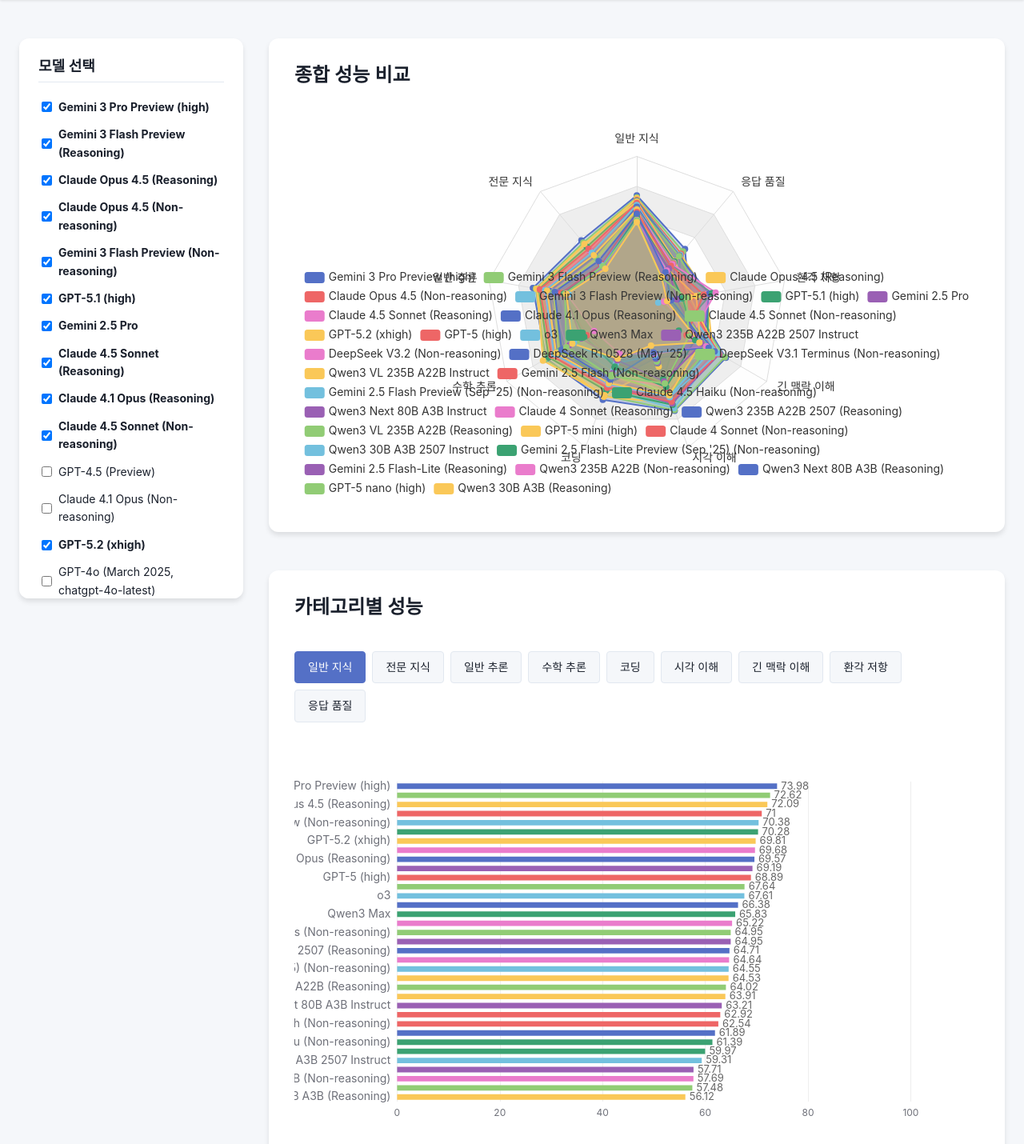
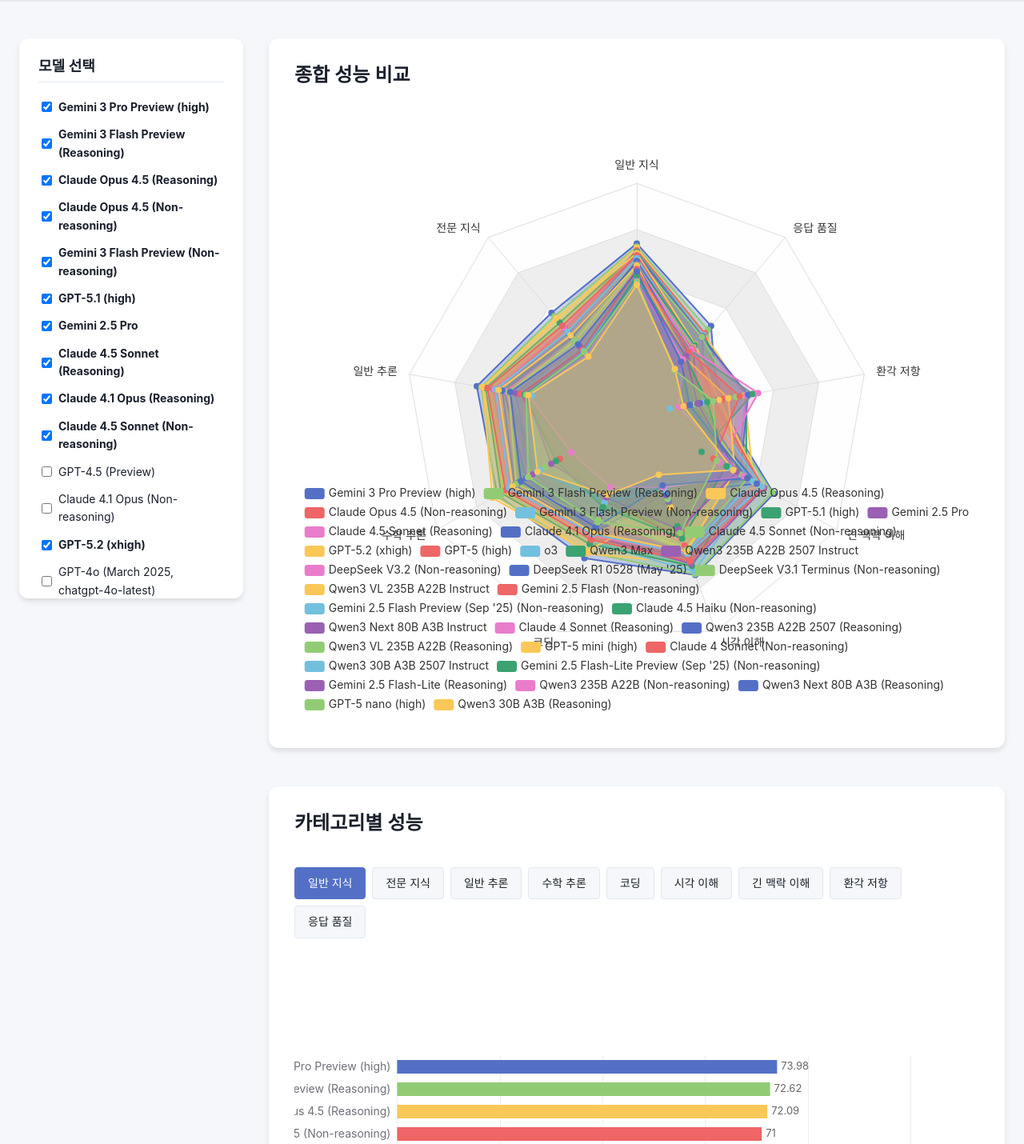
Before and after one commit to hehee9/Easy-LLM-Score, a plain HTML site: page index.html in a window 1280 px wide. Shown: the part 140-1570 px from the top of the page at 80% size. Drawn offline with nearby package versions, Linux system fonts and the light colour scheme.

Commit message:
높이 동적 조절

```diff
--- a/css/layout.css
+++ b/css/layout.css
@@ -130,8 +130,8 @@
 
 .chart {
     width: 100%;
-    height: var(--chart-height);
     min-height: 400px;
+    /* height는 JavaScript에서 동적으로 설정 */
 }
 
 /* 차트 컨트롤 (카테고리 탭) */
--- a/js/chart-bar.js
+++ b/js/chart-bar.js
@@ -5,6 +5,23 @@
  */
 
 import { CATEGORIES, CHART_CONFIG, getModelColor } from './config.js';
+
+// 바 차트 동적 높이 설정
+const BAR_HEIGHT_PER_MODEL = 35;  // 모델당 높이 (px)
+const MIN_BAR_CHART_HEIGHT = 400;
+const MAX_BAR_CHART_HEIGHT = 1500;
+
+/**
+ * @description 모델 수에 따른 바 차트 높이 계산
+ * @param {number} modelCount 모델 수
+ * @returns {number} 차트 높이 (px)
+ */
+function calculateBarChartHeight(modelCount) {
+    return Math.min(
+        MAX_BAR_CHART_HEIGHT,
+        Math.max(MIN_BAR_CHART_HEIGHT, modelCount * BAR_HEIGHT_PER_MODEL)
+    );
+}
 
 /**
  * @description 막대 그래프 렌더링
@@ -20,6 +37,10 @@
       console.error(`컨테이너를 찾을 수 없습니다: ${containerId}`);
       return null;
     }
+
+    // 동적 높이 설정
+    const chartHeight = calculateBarChartHeight(models.length);
+    container.style.height = `${chartHeight}px`;
 
     // ECharts 인스턴스 초기화
     const chart = echarts.init(container);
@@ -169,6 +190,14 @@
 export function updateBarChart(chart, models, categoryId) {
     if (!chart) return;
 
+    // 동적 높이 업데이트
+    const container = chart.getDom();
+    if (container) {
+        const chartHeight = calculateBarChartHeight(models.length);
+        container.style.height = `${chartHeight}px`;
+        chart.resize();
+    }
+
     // 카테고리 정보
     const category = CATEGORIES.find(cat => cat.id === categoryId);
     const categoryName = category ? category.name : categoryId;
--- a/js/chart-radar.js
+++ b/js/chart-radar.js
@@ -5,6 +5,23 @@
  */
 
 import { getActiveCategories, normalizeScore, CHART_COLORS, CHART_CONFIG } from './config.js';
+
+// 레이더 차트 동적 높이 설정
+const RADAR_BASE_HEIGHT = 500;
+const LEGEND_HEIGHT_PER_ROW = 30;  // 범례 줄당 높이 (px)
+const MODELS_PER_ROW = 3;  // 범례 한 줄에 표시되는 모델 수 (추정)
+
+/**
+ * @description 모델 수에 따른 레이더 차트 높이 계산
+ * @param {number} modelCount 모델 수
+ * @returns {number} 차트 높이 (px)
+ */
+function calculateRadarChartHeight(modelCount) {
+    const legendRows = Math.ceil(modelCount / MODELS_PER_ROW);
+    // 3줄 이상일 때부터 추가 높이 적용
+    const extraHeight = Math.max(0, legendRows - 3) * LEGEND_HEIGHT_PER_ROW;
+    return RADAR_BASE_HEIGHT + extraHeight;
+}
 
 /**
  * @description 레이더 차트 렌더링
@@ -19,6 +36,10 @@
         console.error(`컨테이너를 찾을 수 없습니다: ${containerId}`);
         return null;
     }
+
+    // 동적 높이 설정
+    const chartHeight = calculateRadarChartHeight(models.length);
+    container.style.height = `${chartHeight}px`;
 
     // ECharts 인스턴스 초기화
     const chart = echarts.init(container);
```
Also changed, not shown: TODO.md (+0 -2 lines).
